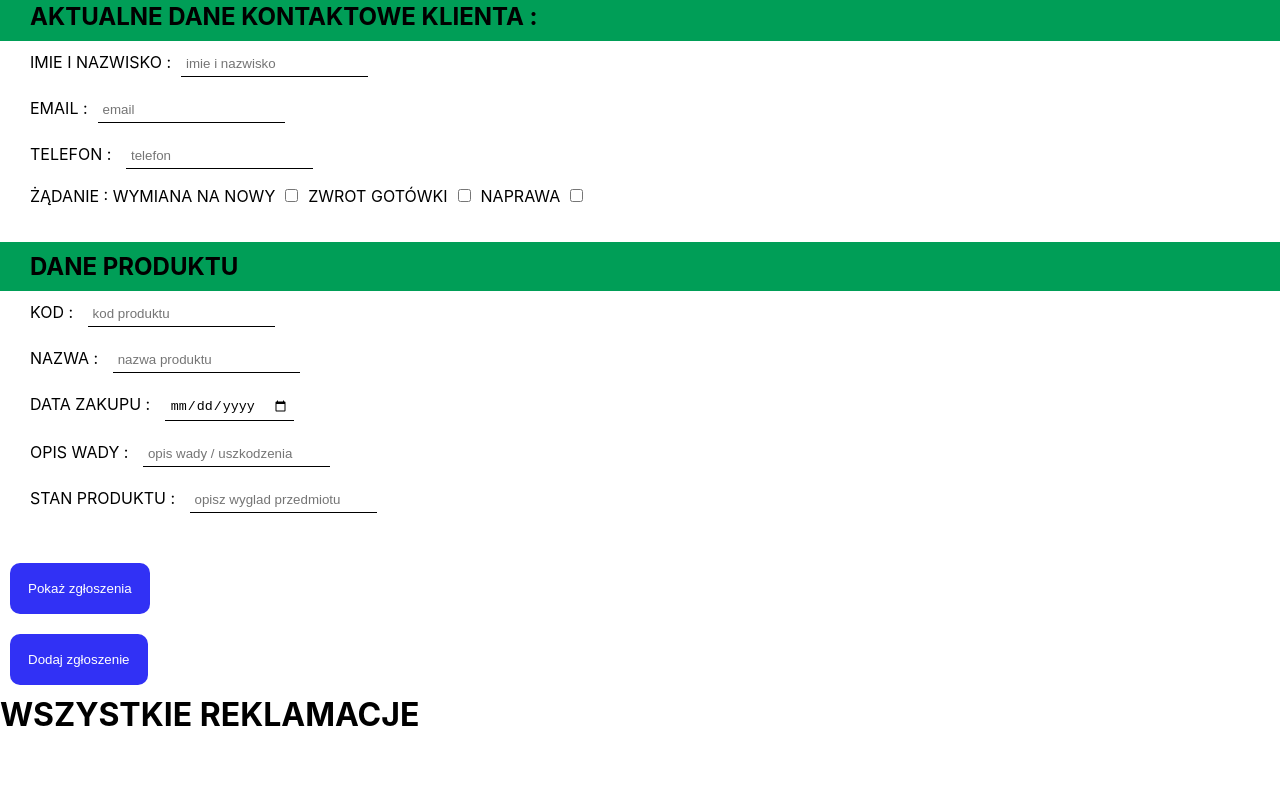
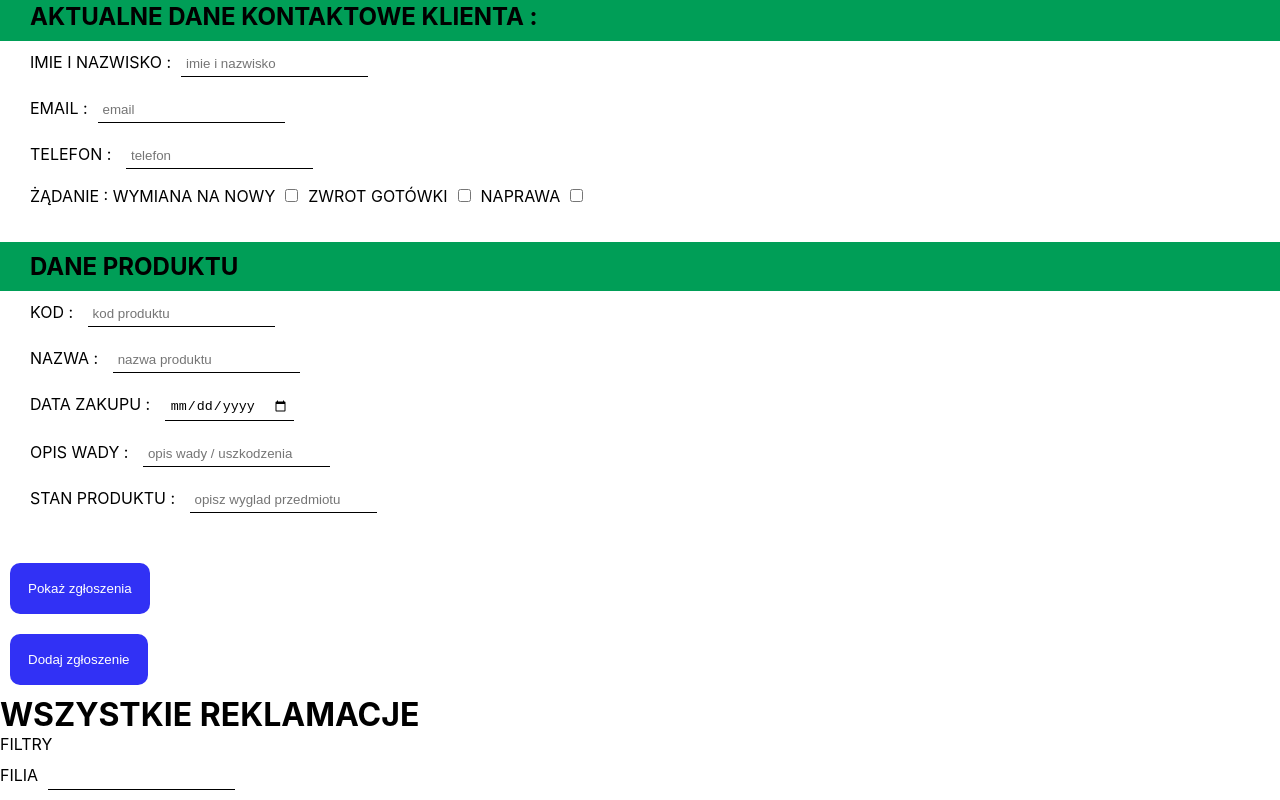
Before and after one commit to marcinoles87/reklamacje, a React (Create React App) app: page / in a window 1280 px wide. Shown: the part 519-1319 px from the top of the page. Before the commit the page ends 1253 px from the top, so only its background shows below. Built offline with nearby package versions, Linux system fonts and the light colour scheme.

Commit message:
add filter input

```diff
--- a/src/App.js
+++ b/src/App.js
@@ -26,7 +26,9 @@ function App() {
   const [wszystkieDaneBazy , setDane] = useState([])
 
 
-
+ const handleFilter = () =>{
+  console.log('filtrowanie')
+ }
 
   const setReklamacja = () => {
 
@@ -159,6 +161,12 @@ function App() {
 
               <div>
                 <h1>Wszystkie reklamacje</h1>
+                <p>Filtry</p>
+                <div className='filter-container'>
+                  <label>Filia
+                    <input onChange={handleFilter}></input>
+                  </label>
+                </div>
                 {wszystkieDaneBazy.map( (item,index) =>{
                   return(
                     <div className='dane-container' key={index}>
```
